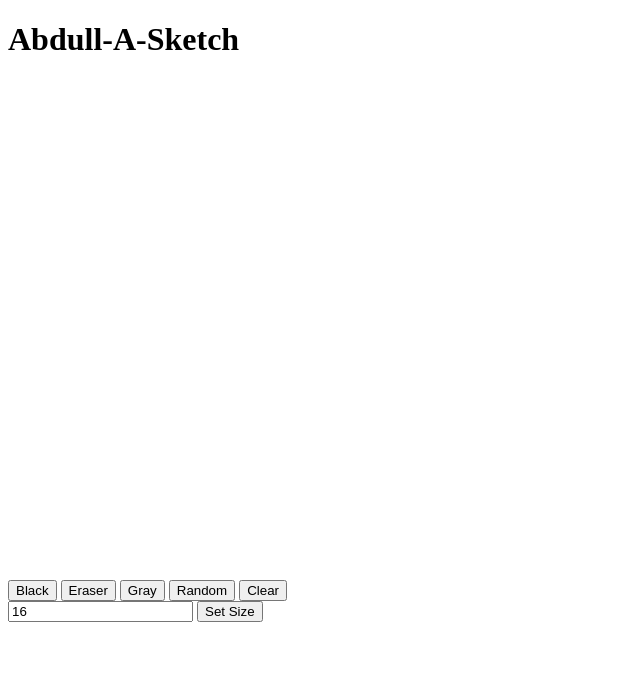
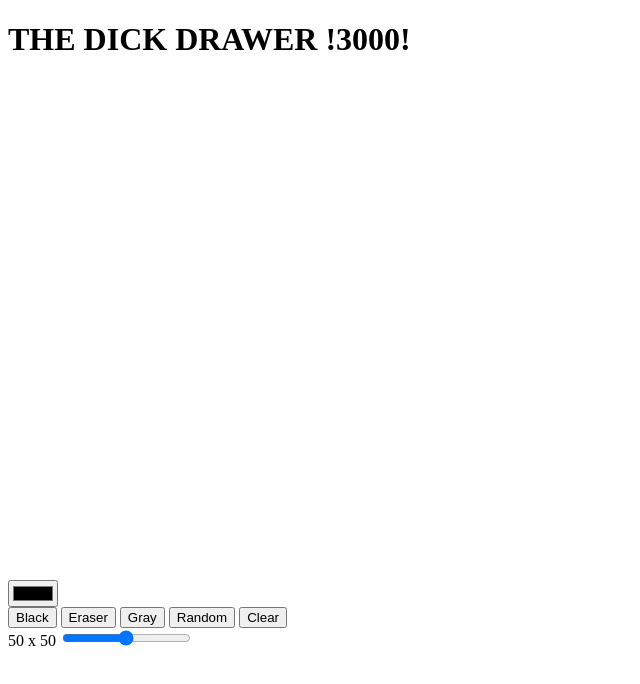
Before and after one commit to shepherdabdullah/sketchpad, a plain HTML site: page index.html in a window 1280 px wide. Shown: the whole page, without its empty margins (0-640 px from the left). Drawn offline with Linux system fonts and the light colour scheme.

Commit message:
add slider and color picker

```diff
--- a/index.html
+++ b/index.html
@@ -8,10 +8,18 @@
     <link rel="stylesheet" href="styles.css">
 </head>
 <body>
-    <div class="flex-container">
-        <div class="title"><h1>Abdull-A-Sketch</h1></div>
+    <div class="container">
+        <div class="title"><h1>THE DICK DRAWER !3000!</h1></div>
         <div class="content">
-            <div class="canvas"></div>
+
+            <div class="canvas-container">
+                <div class="canvas"></div>
+            </div>
+
+            <div class="color-picker-container">
+                <input type="color" class="color-picker" value="black" />
+            </div>
+
             <div class="buttons">
                 <button onclick="changeColor('black')">Black</button>
                 <button onclick="changeColor('white')">Eraser</button>
@@ -19,16 +27,14 @@
                 <button onclick="changeColor('random')">Random</button>
                 <button onclick="clearCanvas()">Clear</button>
             </div>
-            <div>
-                <input type="text" placeholder="Canvas Size" value="16" onchange="changeSize(this.value)"/>
-                <button>Set Size</button>
+
+            <div class="slide-container">
+                <label class="slider-label" for="slider">50 x 50</label>
+                <input type="range" min="1" max="100" value="50" class="slider" id="slider">
             </div>
+
         </div>
     </div>
-
-
-
-
     <script src="script.js"></script>
 </body>
 </html>
```
